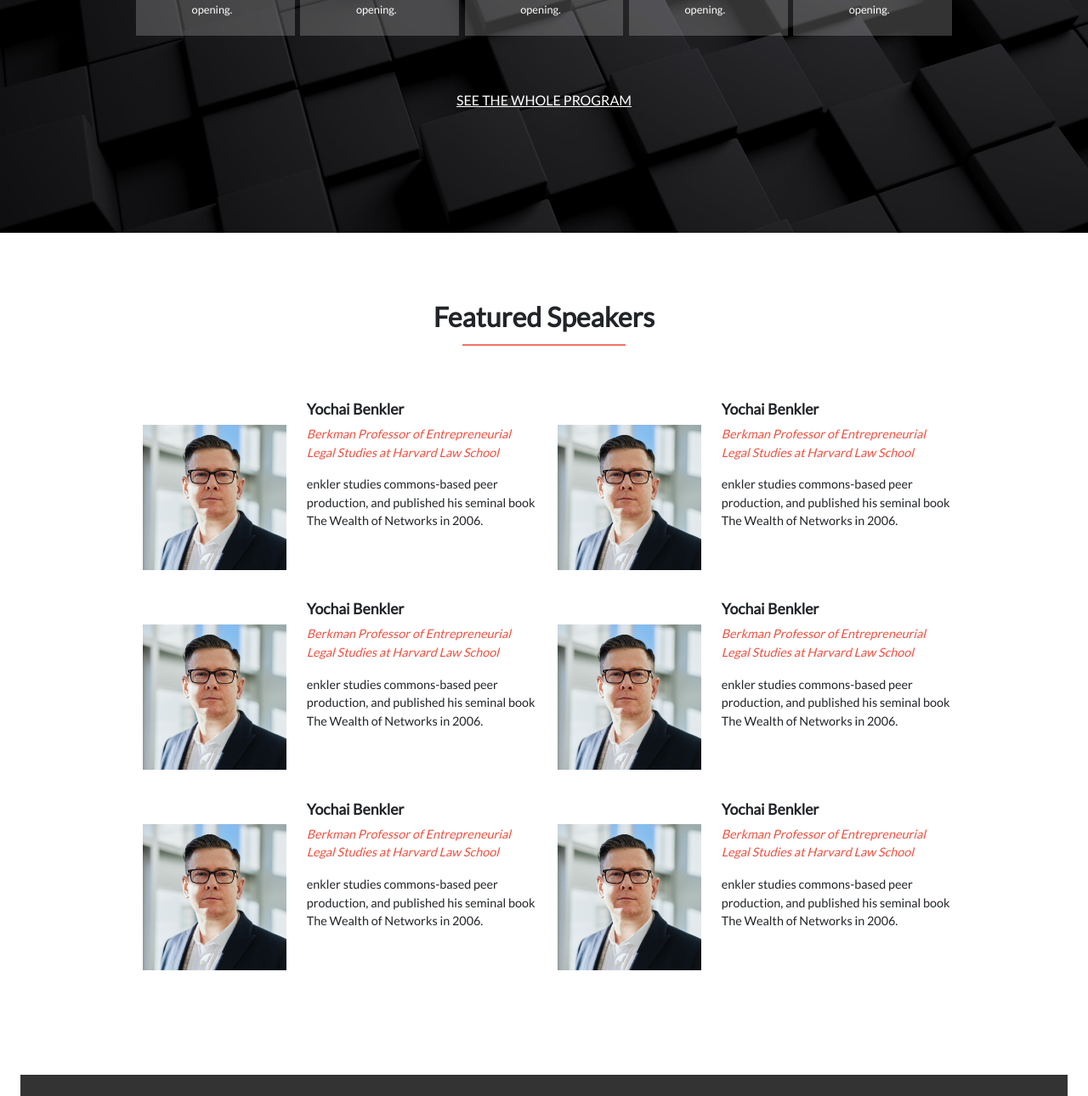
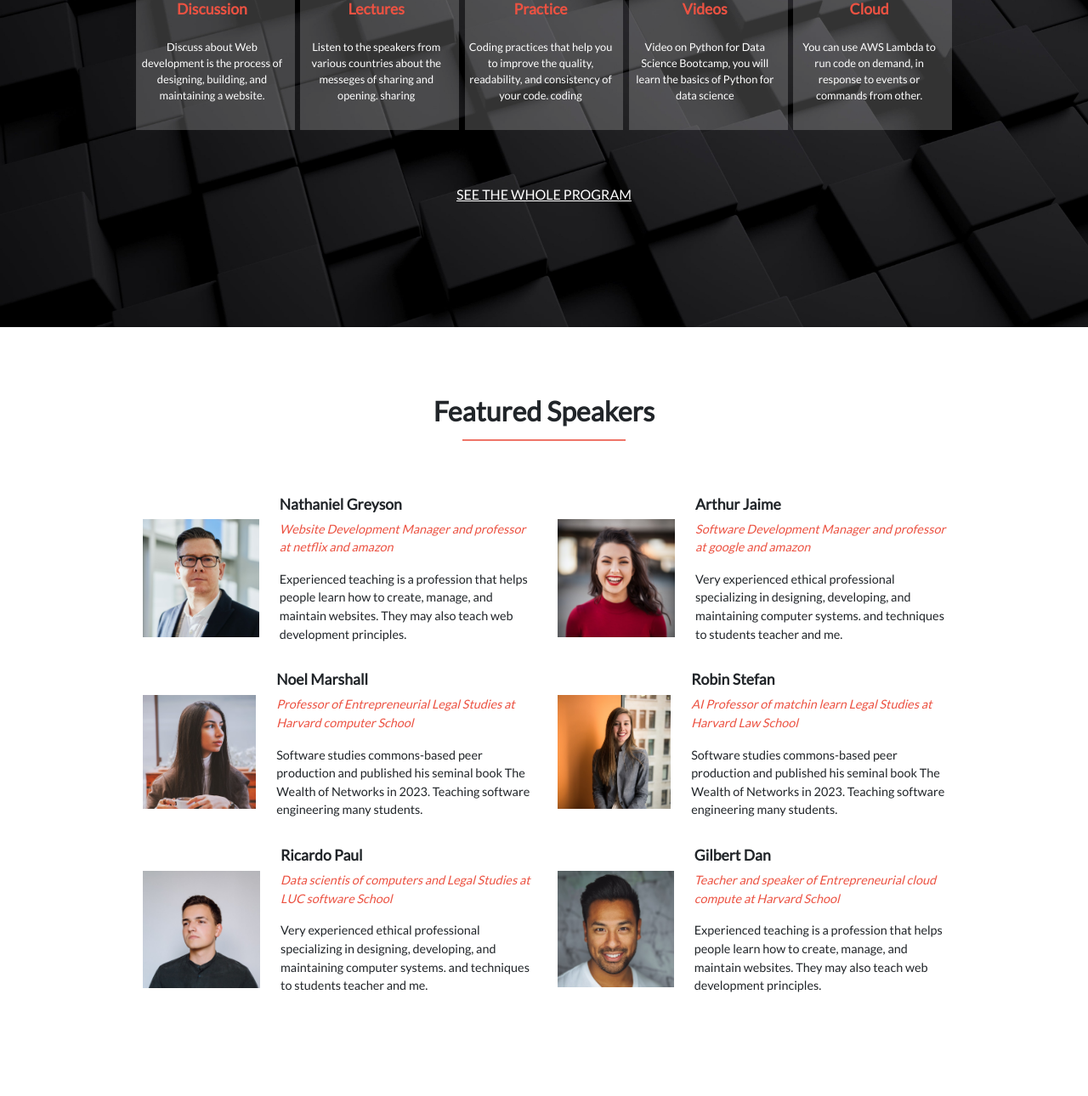
Before and after one commit to getssh/web-course-capstone, a website: page index.html in a window 1280 px wide. Shown: the part 1165-2455 px from the top of the page at 85% size. Drawn offline with nearby package versions, Linux system fonts and the light colour scheme.

Commit message:
Update site content and images

```diff
--- a/about.css
+++ b/about.css
@@ -161,6 +161,10 @@
     display: block;
     padding: 0.5rem 5rem 0.1rem 5rem;
     background-color: #272a27;
+  }
+
+  .menu-icon {
+    display: none;
   }
 
   .social-icons {
--- a/index.css
+++ b/index.css
@@ -6,7 +6,6 @@
 }
 
 .fa-bars {
-  display: block;
   padding-bottom: 4rem;
 }
 
@@ -46,6 +45,10 @@
   margin-bottom: 0.5rem;
 }
 
+.humberger-menu {
+  margin-bottom: 2rem;
+}
+
 .humberger-menu a {
   color: #fff;
   text-decoration: none;
@@ -61,10 +64,6 @@
   background-image: linear-gradient(rgba(255, 255, 255, 0.9), rgba(240, 240, 240, 1)), url('images/web-bg.jpg');
   background-position: center;
   padding: 1.2rem;
-}
-
-.humberger-menu {
-  margin-bottom: 2rem;
 }
 
 .slogan {
@@ -138,6 +137,7 @@
   justify-content: space-around;
   align-items: center;
   gap: 1rem;
+  width: 100%;
   background-color: rgba(255, 255, 255, 0.2);
   padding: 0.8rem 0.8rem 0.3rem 0.3rem;
 }
@@ -323,11 +323,7 @@
     color: #fff;
   }
 
-  .humberger-menu {
-    display: none;
-  }
-
-  .fa-bars {
+  .humberger-menu, .menu-icon {
     display: none;
   }
 
@@ -419,6 +415,7 @@
     justify-content: center;
     align-items: center;
     text-align: center;
+    height: 15rem;
   }
 
   .top-btn {
--- a/index.html
+++ b/index.html
@@ -11,7 +11,7 @@
   <link rel="preconnect" href="https://fonts.gstatic.com" crossorigin>
   <link href="https://fonts.googleapis.com/css2?family=Crete+Round&family=Inter&family=Lato&family=Poppins&family=Roboto&display=swap" rel="stylesheet">
   <link rel="stylesheet" href="./index.css">
-  <title>Document</title>
+  <title>Ethio Web course</title>
 </head>
 <body>
   <div class="social">
@@ -24,7 +24,9 @@
     </ul>
   </div>
   <header class="top-header">
-    <i class="fa-solid fa-bars fa-3x"></i>
+    <div class="menu-icon">
+      <i class="fa-solid fa-bars fa-3x"></i>
+    </div>
     <nav class="humberger-menu">
       <i class="fa-solid fa-xmark fa-2x close"></i>
       <ul class="nav-links">
@@ -52,44 +54,44 @@
       <button class="register">Register</button>
     </nav>
     <div class="header-content">
-      <p class="slogan">"Hello! Sharing world"</p>
-      <h1 class="top-title">CREATIVE COMMONS GLOBAL SUBMMIT 2015</h1>
+      <p class="slogan">"Where imagination meets creativity"</p>
+      <h1 class="top-title">ETHIO WEBSITE DEVELOPMENT COURSES 101</h1>
       <div class="disc-wrapper">
-        <p class="web-description">A joyful celebration believing in the value of openness and sharing, creating a positive change with people from over 80 countries is taking place in October, in Korea.</p>
+        <p class="web-description">This course is designed for students who want to learn about the process of website development, from planning and design to coding and hosting. You'll learn how to create a basic website from scratch, as well as how to improve and update existing websites.</p>
       </div>
-      <h2 class="time">2O15.1O.15(THU) ~ 16(FRI)</h2>
-      <p class="location">@ National Museum of Korea, Art Center Nabi and more</p>
+      <h2 class="time">2O23.03.15(THU) ~ 16(FRI)</h2>
+      <p class="location">@ National Museum of Ethiopia, Art Center Nabi and more</p>
     </div>
-    </header>
+  </header>
 
   <section class="programs">
     <h2 class="sec-title">Main Program</h2>
     <hr class="underline"/>
     <div class="program-lists">
       <div class="program">
-        <i class="fa-solid fa-microphone fa-3x"></i>
-        <h3 class="program-title">Lecture</h3>
-        <p class="program-description">Listen to the speakers from various countries about the messeges of sharing and opening.</p>
+        <i class="fa-solid fa-users-line fa-3x"></i>
+        <h3 class="program-title">Discussion</h3>
+        <p class="program-description">Discuss about Web development is the process of designing, building, and maintaining a website.</p>
       </div>
       <div class="program">
         <i class="fa-solid fa-microphone fa-3x"></i>
-        <h3 class="program-title">Lecture</h3>
-        <p class="program-description">Listen to the speakers from various countries about the messeges of sharing and opening.</p>
+        <h3 class="program-title">Lectures</h3>
+        <p class="program-description">Listen to the speakers from various countries about the messeges of sharing and opening. sharing</p>
       </div>
       <div class="program">
-        <i class="fa-solid fa-microphone fa-3x"></i>
-        <h3 class="program-title">Lecture</h3>
-        <p class="program-description">Listen to the speakers from various countries about the messeges of sharing and opening.</p>
+        <i class="fa-solid fa-laptop-code fa-3x"></i>
+        <h3 class="program-title">Practice</h3>
+        <p class="program-description">Coding practices that help you to improve the quality, readability, and consistency of your code. coding</p>
       </div>
       <div class="program">
-        <i class="fa-solid fa-microphone fa-3x"></i>
-        <h3 class="program-title">Lecture</h3>
-        <p class="program-description">Listen to the speakers from various countries about the messeges of sharing and opening.</p>
+        <i class="fa-regular fa-circle-play fa-3x"></i>
+        <h3 class="program-title">Videos</h3>
+        <p class="program-description">Video on Python for Data Science Bootcamp, you will learn the basics of Python for data science</p>
       </div>
       <div class="program">
-        <i class="fa-solid fa-microphone fa-3x"></i>
-        <h3 class="program-title">Lecture</h3>
-        <p class="program-description">Listen to the speakers from various countries about the messeges of sharing and opening.</p>
+        <i class="fa-brands fa-aws fa-3x"></i>
+        <h3 class="program-title">Cloud</h3>
+        <p class="program-description">You can use AWS Lambda to run code on demand, in response to events or commands from other.</p>
       </div>
     </div>
     <button class="top-btn">Join CC Global Submmit 2015</button>
@@ -105,59 +107,59 @@
           <img src="./images/speaker-place-holder.jpg" alt="speaker headshot" class="speaker-image"/>
         </div>
         <div class="speaker-bio">
-          <h3>Yochai Benkler</h3>
-          <p class="speaker-title">Berkman Professor of Entrepreneurial Legal Studies at Harvard Law School</p>
-          <p class="speaker-detail">enkler studies commons-based peer production, and published his seminal book The Wealth of Networks in 2006.</p>
+          <h3>Nathaniel Greyson</h3>
+          <p class="speaker-title">Website Development Manager and professor at netflix and amazon</p>
+          <p class="speaker-detail">Experienced teaching is a profession that helps people learn how to create, manage, and maintain websites. They may also teach web development principles.</p>
         </div>
       </div>
       <div class="speaker">
         <div class="img-wrap">
-          <img src="./images/speaker-place-holder.jpg" alt="speaker headshot" class="speaker-image"/>
+          <img src="./images/speaker2.jpg" alt="speaker headshot" class="speaker-image"/>
         </div>
         <div class="speaker-bio">
-          <h3>Yochai Benkler</h3>
-          <p class="speaker-title">Berkman Professor of Entrepreneurial Legal Studies at Harvard Law School</p>
-          <p class="speaker-detail">enkler studies commons-based peer production, and published his seminal book The Wealth of Networks in 2006.</p>
+          <h3>Arthur Jaime</h3>
+          <p class="speaker-title">Software Development Manager and professor at google and amazon</p>
+          <p class="speaker-detail">Very experienced ethical professional specializing in designing, developing, and maintaining computer systems.  and techniques to students teacher and me.</p>
         </div>
       </div>
       <div class="speaker">
         <div class="img-wrap">
-          <img src="./images/speaker-place-holder.jpg" alt="speaker headshot" class="speaker-image"/>
+          <img src="./images/speaker3.jpg" alt="speaker headshot" class="speaker-image"/>
         </div>
         <div class="speaker-bio">
-          <h3>Yochai Benkler</h3>
-          <p class="speaker-title">Berkman Professor of Entrepreneurial Legal Studies at Harvard Law School</p>
-          <p class="speaker-detail">enkler studies commons-based peer production, and published his seminal book The Wealth of Networks in 2006.</p>
+          <h3>Noel Marshall</h3>
+          <p class="speaker-title"> Professor of Entrepreneurial Legal Studies at Harvard computer School</p>
+          <p class="speaker-detail">Software studies commons-based peer production and published his seminal book The Wealth of Networks in 2023. Teaching software engineering many students.</p>
         </div>
       </div>
       <div class="speaker">
         <div class="img-wrap">
-          <img src="./images/speaker-place-holder.jpg" alt="speaker headshot" class="speaker-image"/>
+          <img src="./images/speaker4.jpg" alt="speaker headshot" class="speaker-image"/>
         </div>
         <div class="speaker-bio">
-          <h3>Yochai Benkler</h3>
-          <p class="speaker-title">Berkman Professor of Entrepreneurial Legal Studies at Harvard Law School</p>
-          <p class="speaker-detail">enkler studies commons-based peer production, and published his seminal book The Wealth of Networks in 2006.</p>
+          <h3>Robin Stefan</h3>
+          <p class="speaker-title">AI Professor of matchin learn Legal Studies at Harvard Law School</p>
+          <p class="speaker-detail">Software studies commons-based peer production and published his seminal book The Wealth of Networks in 2023. Teaching software engineering many students.</p>
         </div>
       </div>
       <div class="speaker">
         <div class="img-wrap">
-          <img src="./images/speaker-place-holder.jpg" alt="speaker headshot" class="speaker-image"/>
+          <img src="./images/speaker5.jpg" alt="speaker headshot" class="speaker-image"/>
         </div>
         <div class="speaker-bio">
-          <h3>Yochai Benkler</h3>
-          <p class="speaker-title">Berkman Professor of Entrepreneurial Legal Studies at Harvard Law School</p>
-          <p class="speaker-detail">enkler studies commons-based peer production, and published his seminal book The Wealth of Networks in 2006.</p>
+          <h3>Ricardo Paul</h3>
+          <p class="speaker-title">Data scientis of computers and Legal Studies at LUC software School</p>
+          <p class="speaker-detail">Very experienced ethical professional specializing in designing, developing, and maintaining computer systems.  and techniques to students teacher and me.</p>
         </div>
       </div>
       <div class="speaker">
         <div class="img-wrap">
-          <img src="./images/speaker-place-holder.jpg" alt="speaker headshot" class="speaker-image"/>
+          <img src="./images/speaker6.jpg" alt="speaker headshot" class="speaker-image"/>
         </div>
         <div class="speaker-bio">
-          <h3>Yochai Benkler</h3>
-          <p class="speaker-title">Berkman Professor of Entrepreneurial Legal Studies at Harvard Law School</p>
-          <p class="speaker-detail">enkler studies commons-based peer production, and published his seminal book The Wealth of Networks in 2006.</p>
+          <h3>Gilbert Dan</h3>
+          <p class="speaker-title">Teacher and speaker of Entrepreneurial cloud compute at Harvard School</p>
+          <p class="speaker-detail">Experienced teaching is a profession that helps people learn how to create, manage, and maintain websites. They may also teach web development principles.</p>
         </div>
       </div>
     </div>
```
Also changed, not shown: about.html (+21 -15 lines).
